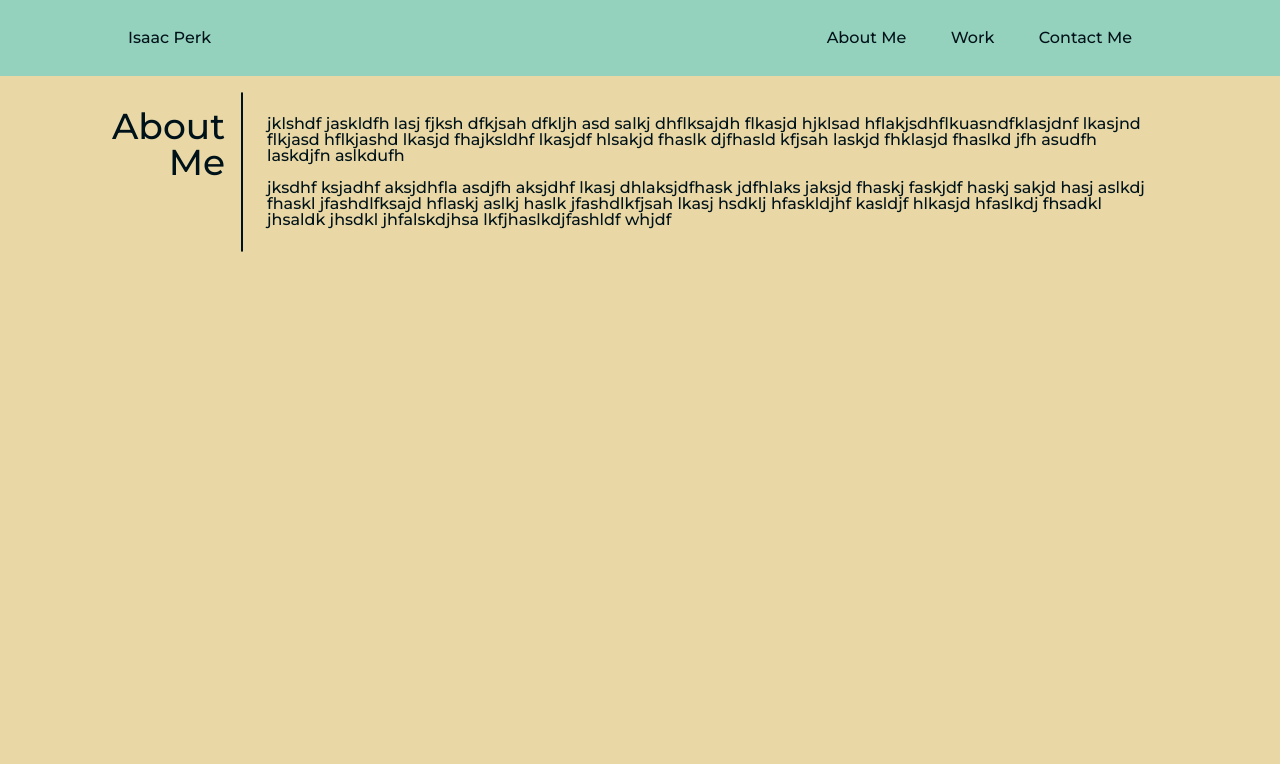
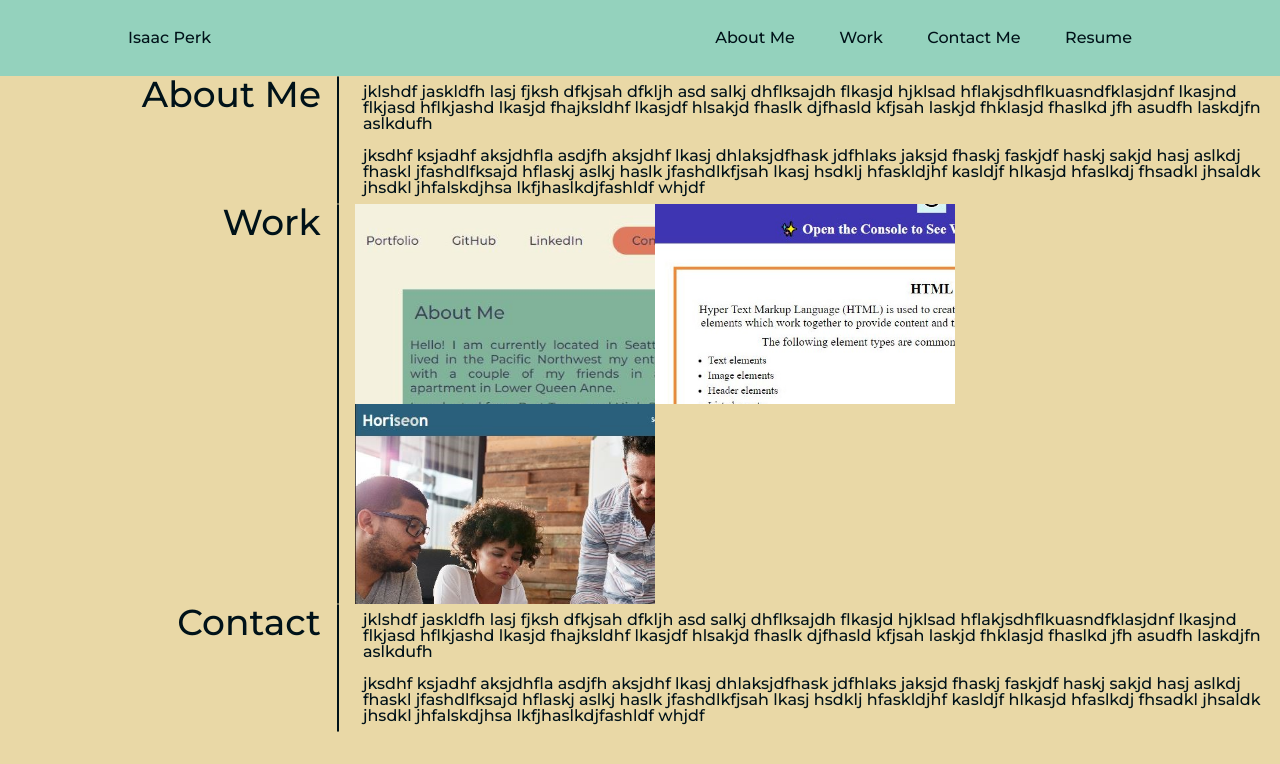
Before and after one commit to dingbat-weasel/Isaac-Perk-Professional-Portfolio, a plain HTML site: page index.html in a window 1280 px wide. Drawn offline with Linux system fonts and the light colour scheme.

Commit message:
Set styling and format for main sections

```diff
--- a/assets/style.css
+++ b/assets/style.css
@@ -1,10 +1,10 @@
-@import url('https://fonts.googleapis.com/css2?family=Montserrat:wght@500&display=swap');
+@import url("https://fonts.googleapis.com/css2?family=Montserrat:wght@500&display=swap");
 
 :root {
-    --backgroundColor: #E9D8A6;
+  --backgroundColor: #e9d8a6;
   --textColor: #001219;
-    --headerColor: #94D2BD;
-    --hoverColor: #BB3E03;
+  --headerColor: #94d2bd;
+  --hoverColor: #bb3e03;
 }
 
 li,
@@ -23,7 +23,6 @@ p {
 body {
   background-color: var(--backgroundColor);
 }
-
 
 /* Nav Header */
 header {
@@ -55,23 +54,28 @@ header {
 
 /* Common Styling */
 
-
-
-/* About Me Section */
-
-.aboutMe {
+main {
   display: flex;
+  flex-wrap: wrap;
   justify-content: space-between;
-    margin: 1rem;
+  align-items: stretch;
 }
 
-.aboutMe_header {
-    padding: 1rem;
-    margin-left: 5rem;
+main section {
+  display: flex;
+  flex-wrap: wrap;
 
+  gap: 1rem;
 }
 
-.aboutMe_header h2 {
+/* Common: Sidebar */
+.section_header {
+  /* The width when the sidebar _is_ a sidebar */
+  flex-basis: 20rem;
+  flex-grow: 1;
+}
+
+.section_header h2 {
   font-size: 36px;
   text-align: right;
 }
@@ -81,11 +85,50 @@ hr {
   border-radius: 5px;
 }
 
-.aboutMe_content {
-    padding: 1rem;
-    margin-right: 5rem;
+/* Common: Content */
+
+.section_content {
+  display: flex;
+
+  /* Grow from nothing */
+  flex-basis: 0;
+  flex-grow: 999;
+  /* Wrap when the header and content are equal width */
+  min-inline-size: 50%;
 }
 
-.aboutMe_content p {
-    padding: .5rem;
+/* About Me Section */
+
+.section_content p {
+  padding: 0.5rem;
 }
+
+/* Work Section */
+
+.work_container {
+  display: flex;
+  flex-wrap: wrap;
+}
+
+.card1 {
+  height: 200px;
+  width: 300px;
+  background-image: url(./images/landingpage_sitecapture.JPG);
+  background-size: cover;
+}
+
+.card2 {
+  height: 200px;
+  width: 300px;
+  background-image: url(./images/prework_sitecapture.JPG);
+  background-size: cover;
+}
+
+.card3 {
+  height: 200px;
+  width: 300px;
+  background-image: url(./images/horiseon_sitecapture.jfif);
+  background-size: cover;
+}
+
+/* Contact Footer */
--- a/index.html
+++ b/index.html
@@ -1,13 +1,12 @@
 <!DOCTYPE html>
 <html lang="en">
-
   <head>
-    <meta charset="UTF-8">
-    <meta http-equiv="X-UA-Compatible" content="IE=edge">
-    <meta name="viewport" content="width=device-width, initial-scale=1.0">
+    <meta charset="UTF-8" />
+    <meta http-equiv="X-UA-Compatible" content="IE=edge" />
+    <meta name="viewport" content="width=device-width, initial-scale=1.0" />
     <title>Isaac's Portfolio</title>
-    <link rel="stylesheet" href="./assets/reset.css">
-    <link rel="stylesheet" href="./assets/style.css">
+    <link rel="stylesheet" href="./assets/reset.css" />
+    <link rel="stylesheet" href="./assets/style.css" />
   </head>
 
   <body>
@@ -18,30 +17,73 @@
           <li><a href="#">About Me</a></li>
           <li><a href="#">Work</a></li>
           <li><a href="#">Contact Me</a></li>
+          <li><a href="#">Resume</a></li>
         </ul>
       </nav>
     </header>
     <main>
       <div class="hero"></div>
-        <section class="aboutMe">
-            <div class="aboutMe_header">
+      <section id="aboutMe">
+        <div class="section_header">
           <h2>About Me</h2>
         </div>
-            <hr>
-            <div class="aboutMe_content">
-                <p>jklshdf jaskldfh lasj fjksh dfkjsah dfkljh asd salkj dhflksajdh flkasjd hjklsad
-                    hflakjsdhflkuasndfklasjdnf lkasjnd flkjasd hflkjashd lkasjd fhajksldhf lkasjdf hlsakjd fhaslk
-                    djfhasld kfjsah laskjd fhklasjd fhaslkd jfh asudfh laskdjfn aslkdufh</p>
-                <p>jksdhf ksjadhf aksjdhfla asdjfh aksjdhf lkasj dhlaksjdfhask jdfhlaks jaksjd fhaskj faskjdf haskj
-                    sakjd hasj aslkdj fhaskl jfashdlfksajd hflaskj aslkj haslk jfashdlkfjsah lkasj hsdklj hfaskldjhf
-                    kasldjf hlkasjd hfaslkdj fhsadkl jhsaldk jhsdkl jhfalskdjhsa lkfjhaslkdjfashldf whjdf</p>
+        <hr />
+        <div class="section_content">
+          <div class="aboutMe_container">
+            <p>
+              jklshdf jaskldfh lasj fjksh dfkjsah dfkljh asd salkj dhflksajdh
+              flkasjd hjklsad hflakjsdhflkuasndfklasjdnf lkasjnd flkjasd
+              hflkjashd lkasjd fhajksldhf lkasjdf hlsakjd fhaslk djfhasld kfjsah
+              laskjd fhklasjd fhaslkd jfh asudfh laskdjfn aslkdufh
+            </p>
+            <p>
+              jksdhf ksjadhf aksjdhfla asdjfh aksjdhf lkasj dhlaksjdfhask
+              jdfhlaks jaksjd fhaskj faskjdf haskj sakjd hasj aslkdj fhaskl
+              jfashdlfksajd hflaskj aslkj haslk jfashdlkfjsah lkasj hsdklj
+              hfaskldjhf kasldjf hlkasjd hfaslkdj fhsadkl jhsaldk jhsdkl
+              jhfalskdjhsa lkfjhaslkdjfashldf whjdf
+            </p>
+          </div>
         </div>
       </section>
-        <section class="work"></section>
-        <section class="contact"></section>
+      <section id="work">
+        <div class="section_header">
+          <h2>Work</h2>
+        </div>
+        <hr />
+        <div class="section_content">
+          <div class="work_container">
+            <div class="card1"></div>
+            <div class="card2"></div>
+            <div class="card3"></div>
+            <div class="card4"></div>
+          </div>
+        </div>
+      </section>
+      <section id="contact">
+        <div class="section_header">
+          <h2>Contact</h2>
+        </div>
+        <hr />
+        <div class="section_content">
+          <div class="aboutMe_container">
+            <p>
+              jklshdf jaskldfh lasj fjksh dfkjsah dfkljh asd salkj dhflksajdh
+              flkasjd hjklsad hflakjsdhflkuasndfklasjdnf lkasjnd flkjasd
+              hflkjashd lkasjd fhajksldhf lkasjdf hlsakjd fhaslk djfhasld kfjsah
+              laskjd fhklasjd fhaslkd jfh asudfh laskdjfn aslkdufh
+            </p>
+            <p>
+              jksdhf ksjadhf aksjdhfla asdjfh aksjdhf lkasj dhlaksjdfhask
+              jdfhlaks jaksjd fhaskj faskjdf haskj sakjd hasj aslkdj fhaskl
+              jfashdlfksajd hflaskj aslkj haslk jfashdlkfjsah lkasj hsdklj
+              hfaskldjhf kasldjf hlkasjd hfaslkdj fhsadkl jhsaldk jhsdkl
+              jhfalskdjhsa lkfjhaslkdjfashldf whjdf
+            </p>
+          </div>
+        </div>
+      </section>
     </main>
     <footer></footer>
-
   </body>
-
 </html>
```
Also changed, not shown: assets/images/dhalgren.jpg (added), assets/images/horiseon_sitecapture.jfif (added), assets/images/landingpage_sitecapture.JPG (added), assets/images/prework_sitecapture.JPG (added). Lines whose indentation alone changed are shown as unchanged.
